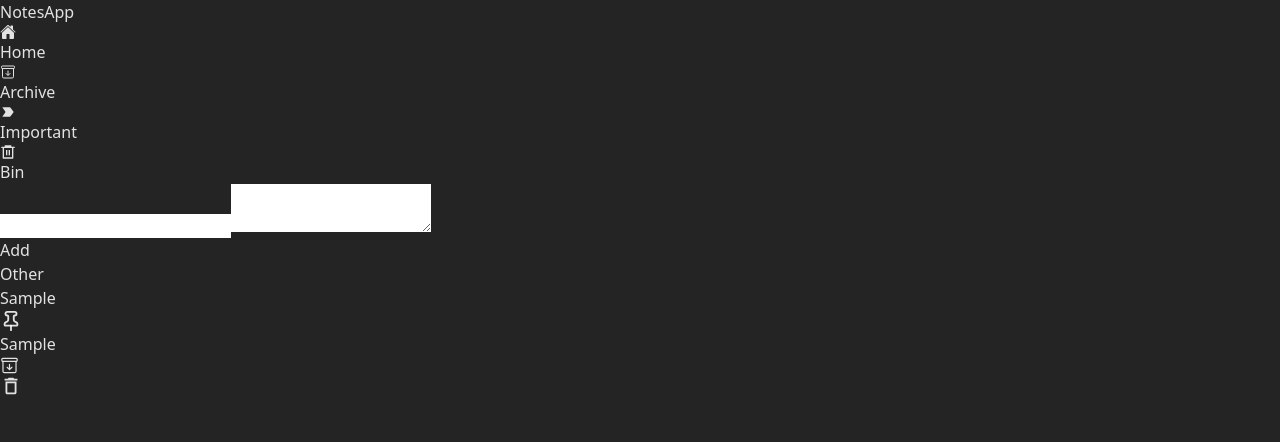
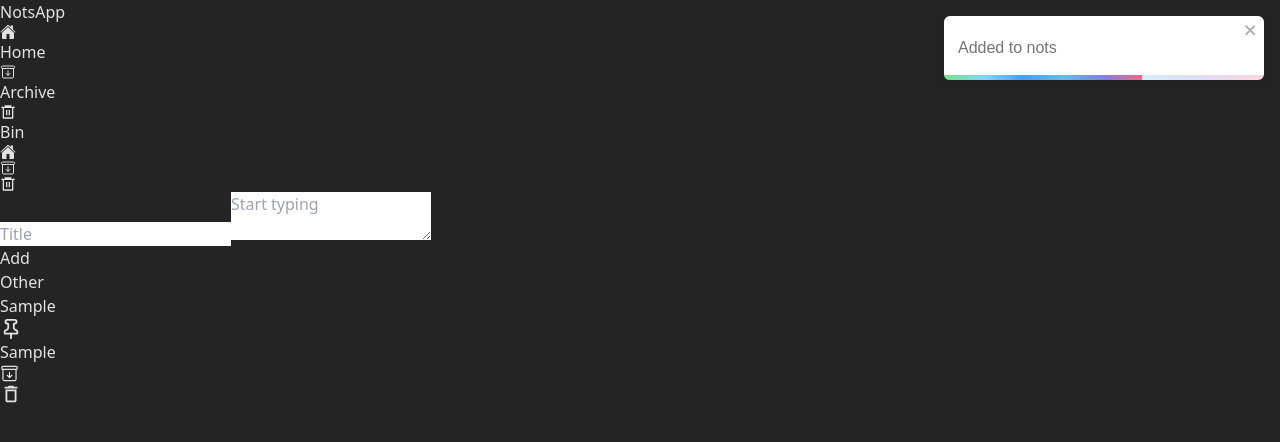
Before and after one commit to ankushdhavale/Nots_App, a React (Vite) app: page / in a window 1280 px wide. Both pictures are taken after typing "Sample", "Sample" into the empty fields and a click on the button "Add". Shown: the top 442 px of the page. Built offline with nearby package versions, Linux system fonts and the light colour scheme.

Commit message:
build nots App

```diff
--- a/src/App.jsx
+++ b/src/App.jsx
@@ -1,21 +1,18 @@
 import { Route, Routes } from "react-router-dom"
-import { NavBar } from "./components/NavBar/NavBar"
 import Home from "./components/Home/Home"
 import Archive from "./pages/Archive"
 import Bin from "./pages/Bin"
-import Important from "./pages/Important"
+// import Important from "./pages/Important"
 
 
 function App() {
 
   return (
     <>
-      <NavBar />
       <Routes>
         <Route path="/" element={<Home />} />
         <Route path="/archive" element={<Archive/>} />
         <Route path="/bin" element={<Bin />} />
-        <Route path="/important" element={<Important/> } />
       </Routes>
     </>
   )
--- a/src/components/Home/Home.jsx
+++ b/src/components/Home/Home.jsx
@@ -24,36 +24,39 @@ const Home = () => {
 
 	const onAddClick = () => {
 		if (text === '' && title === '') {
-			toast('Please fill input fields',80)
+			toast('Please fill input fields', 80)
 			return;
 		}
 		notesDispatch({
 			type: "ADD_NOTE",
 		});
-
+		toast('Added to nots', 80)
+		notesDispatch({
+			type: "CLEAR"
+		})
 	};
 
 	const pinnedNotes = notes.filter((note) => note.isPinned === true);
 	const otherNotes = notes.filter((note) => note.isPinned === false);
 
 	return (
-		<div className='flex gap-3 justify-center items-center'>
+		<div className=''>
 			<SideBar />
-			<div className='flex flex-col items-center w-[90%] gap-1 mt-20 rounded'>
+			<div className='flex lg:ml-40 md:ml-40 flex-col items-center w-[100%] lg:w-[90%] md:w-[90%] gap-1 mt-10 rounded'>
 				<input
 					value={title}
 					onChange={onTitleChange}
-					className='w-[70%] py-2 px-3 border border-blue-700/50 rounded outline-none text-xl'
+					className='w-[80%] lg:w-[70%] md:w-[70%] py-2 px-3 border border-blue-700/50 rounded outline-none text-xl'
 					type='text'
 					placeholder='Title'
 				/>
 				<textarea
 					value={text}
 					onChange={onTextChange}
-					className='w-[70%] h-[25vh] p-3 border border-blue-700/50 rounded outline-none resize-none'
+					className='w-[80%] lg:w-[70%] md:w-[70%] h-[25vh] p-3 border border-blue-700/50 rounded outline-none resize-none'
 					placeholder='Start typing'
 				></textarea>
-				<div className='bg-blue-500/70 border-blue-700/50 mt-2 relative left-[357px] border border-grey-400/70 py-1 px-6 text-md rounded'>
+				<div className='bg-blue-500/70 border-blue-700/50 mt-2 relative border border-grey-400/70 py-1 px-6 text-md rounded'>
 					<button onClick={onAddClick} className='flex items-start'>
 						Add
 					</button>
--- a/src/components/NavBar/NavBar.jsx
+++ /dev/null
@@ -1,10 +0,0 @@
-export const NavBar = () => {
-    return (
-        <header className="fixed left-0 top-0 w-[100vw] flex gap-3 px-3 py-2 text-2xl border-b border-gray-700 items-center">
-            <div>
-                {/* <img src="" alt="" /> */}
-            </div>
-            <h1>NotesApp</h1>
-        </header>
-    )
-}
--- a/src/components/NotsCard/NotsCard.jsx
+++ b/src/components/NotsCard/NotsCard.jsx
@@ -1,5 +1,5 @@
 import React from "react";
-import { MdDeleteOutline } from "react-icons/md";
+import { MdDeleteOutline ,MdDelete} from "react-icons/md";
 import { IoArchiveOutline, IoArchive } from "react-icons/io5";
 import { LuPin, LuPinOff } from "react-icons/lu";
 import { useNots } from "../../context/notsContext";
@@ -38,6 +38,7 @@ const NotsCard = ({ note }) => {
 			type: "REMOVE_FROM_ARCHIVE",
 			payload:{id}
 		})
+		toast('Remove from Archive', 80)
 	}
 
 	const clickedUnBin = (id) => {
@@ -45,6 +46,7 @@ const NotsCard = ({ note }) => {
 			type: "REMOVE_FROM_BIN",
 			payload:{id}
 		})
+		toast('Remove from Bin', 80)
 	}
 
 	const findNotesInArchive = (archive, id) => {
@@ -59,8 +61,6 @@ const NotsCard = ({ note }) => {
 	console.log(findNotesInBin);
 
 	const clickedBin = (id) => {
-		console.log(bin,"bin is here");
-
 		notesDispatch({
 			type: "BIN",
 			payload:{id}
@@ -69,11 +69,12 @@ const NotsCard = ({ note }) => {
 	const isNotesArchive = findNotesInArchive(archive, id);
 	const isNotesBin = findNotesInBin(bin, id);
 
+
 	return (
-		<div className='border w-[20vw] flex flex-col  border-blue-900/90 shadow-blue-600/50 shadow-sm m-3 p-3 rounded'>
-			<div className='flex justify-between items-center border-b border-gray-600 mb-2 pb-2'>
-				<p className='text-xl'>{title}</p>
-				{!isNotesArchive ? !isPinned && (
+		<div className='border w-[100%] md:w-[20vw] lg:w-[20vw] flex flex-col  border-blue-900/90 shadow-blue-600/50 shadow-sm m-3 p-3 rounded'>
+			<div className='flex flex-wrap justify-between items-center border-b border-gray-600 mb-2 pb-2'>
+				<p className='text-xl'>{title.slice(0,15)}</p>
+				{!isNotesArchive  ? !isPinned && (
 					<LuPin
 						size={22}
 						className=' cursor-pointer'
@@ -89,7 +90,7 @@ const NotsCard = ({ note }) => {
 				):<></>}
 			</div>
 			<div className='flex items-center justify-between gap-2'>
-				<p className='text-gray-500'>{text}</p>
+				<p className='text-gray-500'>{text.slice(0,30)}</p>
 				<div className='flex flex-col gap-1'>
 					{isNotesArchive ? (
 						<IoArchive
@@ -106,7 +107,7 @@ const NotsCard = ({ note }) => {
 					)}
 					{
 					isNotesBin ? (
-						<MdDeleteOutline onClick={()=>clickedUnBin(id)} size={22} className=' cursor-pointer' />
+						<MdDelete onClick={()=>clickedUnBin(id)} size={22} className=' cursor-pointer' />
 					): (
 						<MdDeleteOutline onClick={()=>clickedBin(id)} size={22} className=' cursor-pointer' />
 					)}
--- a/src/components/SideBar/SideBar.jsx
+++ b/src/components/SideBar/SideBar.jsx
@@ -1,37 +1,55 @@
 import React from "react";
 import { Link, NavLink } from "react-router-dom";
 import { IoHome, IoArchiveOutline } from "react-icons/io5";
-import { MdLabelImportant } from "react-icons/md";
+// import { MdLabelImportant } from "react-icons/md";
 import { RiDeleteBin6Line } from "react-icons/ri";
 
 const SideBar = () => {
 	const getStyles = ({ isActive }) => {
 		const style =
-			" flex items-center gap-3 px-2 py-1 rounded rounded-tr rounded-br border border-gray-500/50";
+			" flex items-center lg:mb-2 md:mb-2 gap-3 px-2 py-1 rounded rounded-tr rounded-br border border-gray-500/50";
 		return isActive
 			? `bg-blue-600/50 ${style}`
-			: `hover:bg-blue-600/50 text-slate-300/50 bg-grey-800 ${style} transition-colors duration-400 `;
+			: `hover:bg-blue-600/50 lg:mb-2 md:mb-2  text-slate-300/50 bg-grey-800 ${style} transition-colors duration-400 `;
 	};
 	return (
 		<>
-			<aside className='fixed top-12 left-0 flex flex-col text-xl gap-3 w-[16%] p-3 h-[100vh] border-r border-gray-700'>
+			<aside className='hidden lg:inline mt-2 fixed top-0 left-0 flex-col text-xl gap-3 w-[20%] lg:w-[16%] md:w-[16%] p-3 h-[100vh] border-r border-gray-700'>
+				<h1 className="w-[2px] mb-2">NotsApp</h1>
 				<NavLink to='/' className={getStyles}>
-					<IoHome />
-					<span>Home</span>
+					<IoHome/>
+					<span className="hidden lg:block md:block">Home</span>
 				</NavLink>
 				<NavLink to='/archive' className={getStyles}>
 					<IoArchiveOutline />
-					<span>Archive</span>
+					<span className="hidden lg:block md:block">Archive</span>
 				</NavLink>
-				<NavLink to='/important' className={getStyles}>
+				{/* <NavLink to='/important' className={getStyles}>
 					<MdLabelImportant />
 					<span>Important</span>
-				</NavLink>
+				</NavLink> */}
 				<NavLink to='/bin' className={getStyles}>
 					<RiDeleteBin6Line />
-					<span>Bin</span>
+					<span className="hidden lg:block md:block">Bin</span>
 				</NavLink>
 			</aside>
+			<div className="flex justify-center items-center lg:hidden md:hidden">
+				<aside className='fixed lg:hidden flex md:hidden bottom-1 w-[80%] gap-5 border rounded-lg border-gray-700/90 focus:border-pink-600  py-2 px-6 items-center justify-center'>
+				<NavLink to='/' className={getStyles}>
+					<IoHome/>
+				</NavLink>
+				<NavLink to='/archive' className={getStyles}>
+					<IoArchiveOutline />
+				</NavLink>
+				{/* <NavLink to='/important' className={getStyles}>
+					<MdLabelImportant />
+					<span>Important</span>
+				</NavLink> */}
+				<NavLink to='/bin' className={getStyles}>
+					<RiDeleteBin6Line />
+				</NavLink>
+			</aside>
+			</div>
 		</>
 	);
 };
--- a/src/pages/Archive.jsx
+++ b/src/pages/Archive.jsx
@@ -9,13 +9,16 @@ const Archive = () => {
 	return (
 		<div>
 			<SideBar />
-			<div className='ml-56 mt-20'>
+			<div className='lg:ml-56 lg:mt-20 flex items-center justify-center'>
 				<div className='flex mt-5 flex-wrap w-[80%] items-center justify-center'>
 					{archive?.length > 0 &&
 						archive.map((note) => {
 							return <NotsCard note={note} key={note?.id} />;
 						})}
 				</div>
+				{
+					archive.length <= 0 && <h1 className="mt-32 mr-[80px] w-[100%] text-3xl text-gray-500">Archive is Empty</h1>
+				}
 			</div>
 		</div>
 	);
--- a/src/pages/Bin.jsx
+++ b/src/pages/Bin.jsx
@@ -7,13 +7,16 @@ const Bin = () => {
   return (
     <div>
       <SideBar />
-      <div className='ml-56 mt-20'>
+      <div className='lg:ml-56 lg:mt-20 flex items-center justify-center'>
 				<div className='flex mt-5 flex-wrap w-[80%] items-center justify-center'>
 					{bin?.length > 0 &&
 						bin.map((note) => {
 							return <NotsCard note={note} key={note?.id} />;
 						})}
-				</div>
+        </div>
+        {
+					bin.length <= 0 && <h1 className="mt-32 mr-[80px] w-[100%] text-3xl text-gray-500">Bin is Empty</h1>
+				}
 			</div>
     </div>
   )
--- a/src/pages/Important.jsx
+++ /dev/null
@@ -1,15 +0,0 @@
-import React from 'react'
-import SideBar from '../components/SideBar/SideBar'
-
-const Important = () => {
-  return (
-      <div>
-          <SideBar />
-          <div className="mt-20 ml-72">
-              hello
-          </div>
-    </div>
-  )
-}
-
-export default Important
--- a/src/reducers/notsReducers.js
+++ b/src/reducers/notsReducers.js
@@ -28,7 +28,7 @@ export const notsReducer = (state, { type, payload }) => {
 			return {
 				...state,
 				text: "",
-				title: " ",
+				title: "",
 			};
 		case "PIN":
 			return {
@@ -73,10 +73,12 @@ export const notsReducer = (state, { type, payload }) => {
 				notes: [...state.notes, state.bin.find(({ id }) => id === payload.id)],
 				bin: state.bin.filter(({ id })=>  id !== payload.id)
 			}
-		case "IMPORTANT":
-			return {
-
-			}
+		// case "IMPORTANT":
+		// 	return {
+		// 		...state,
+		// 		important: [...state.important, state.notes.find(({ id }) => id == [payload.id])],
+		// 		notes: state.notes.filter(({ id }) => id !== payload.id),
+		// 	}
 		default:
 			return state;
 	}
```
